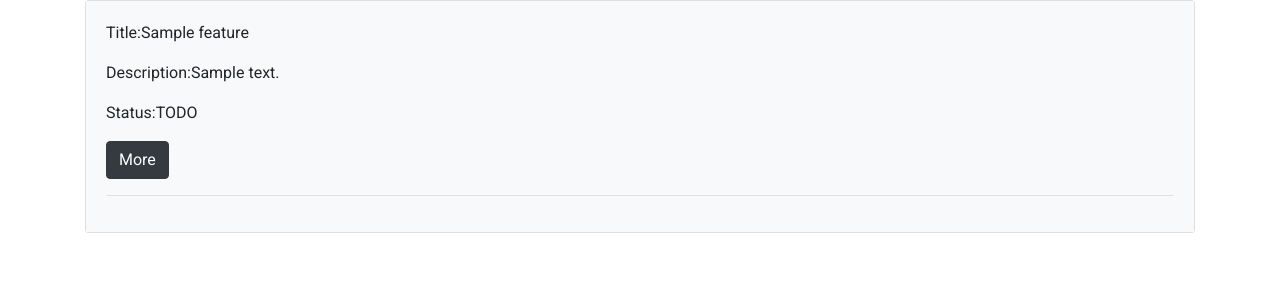
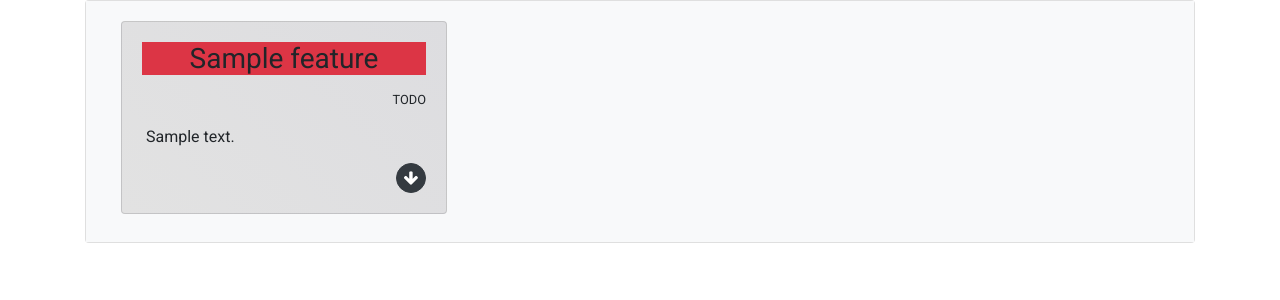
Before and after one commit to edgar183/issue_tracker, a Django app: page /issues/features/ in a window 1280 px wide. Shown: the part 58-358 px from the top of the page. Run offline with Django 3.2, Linux system fonts and the light colour scheme; tables that the repository leaves empty hold one stand-in row (values such as "Sample post"); some libraries are stand-ins or nearby versions.

Commit message:
style features page the same as bugs with cards-panels

```diff
--- a/issues/templates/features.html
+++ b/issues/templates/features.html
@@ -1,15 +1,30 @@
-{% extends 'base.html'%} {% block content %} {% for feature in features %}
-<p>Title:{{ feature.title }}</p>
-<p>Description:{{ feature.description }}</p>
-<p>Status:{{ feature.status }}</p>
-<a
-  href="{% url 'feature_detail' feature.id %}"
-  role="button"
-  class="btn btn-dark"
-  >More</a
->
-<hr />
-{% endfor %}
+{% extends 'base.html'%} {% block content %}
+<div class="container">
+  <div class="row">
+    {% for feature in features %}
+    <div class="col-sm-12 col-md-4 mb-2">
+      <div class="card bg-c-card order-card">
+        <div class="card-body">
+          {% if feature.status == 'TODO' %}
+          <h3 class="card-title text-center bg-danger">{{ feature.title }}</h3>
+          <p class="text-sm-right"><small>{{ feature.status }}</small></p>
+          {% elif feature.status == 'DOING' %}
+          <h3 class="card-title text-center bg-warning">{{ feature.title }}</h3>
+          <p class="text-sm-right"><small>{{ feature.status }}</small></p>
+          {% else %}
+          <h3 class="card-title text-center bg-success">{{ feature.title }}</h3>
+          <p class="text-sm-right"><small>{{ feature.status }}</small></p>
+          {% endif %}
+          <h6 class="card-text text-left ml-1"><span>{{ feature.description }}</span></h6>
+          <a href="{% url 'feature_detail' feature.id %}" role="button" class="btn btn-dark btn-circle float-right mt-2"><i
+              class="fa fa-arrow-down " aria-hidden="true"></i>
+          </a>
+        </div>
+      </div>
+    </div>
+    {% endfor %}
+  </div>
+</div>
 <!-- Pagination -->
 {% if features.has_other_pages %}
 <ul class="pagination">
```
